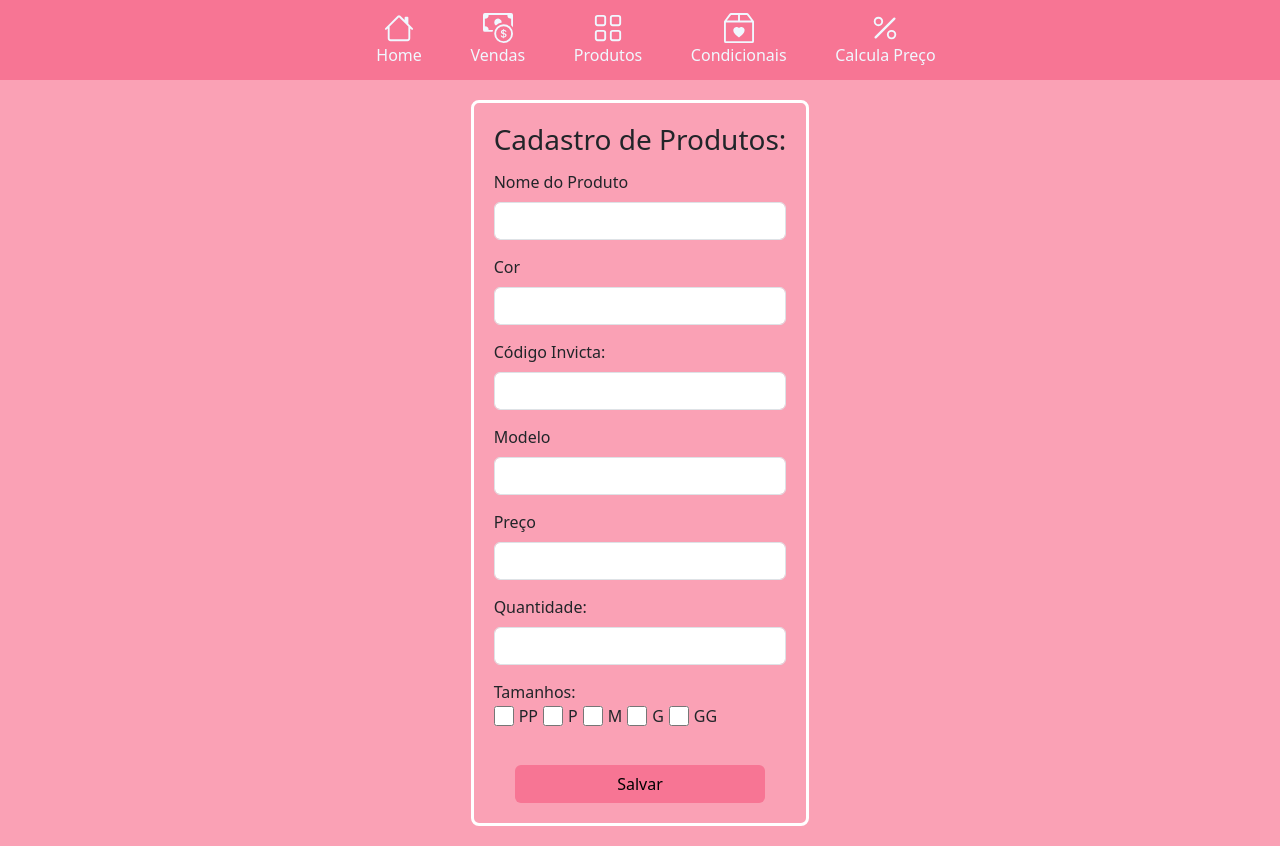
After one commit to Gabr1elaugus700/Sistema-de-Controle-de-Vendas, a PHP site: page /public/cadProd.php in a window 1280 px wide. The commit adds this page. Run offline with PHP 8.4, Linux system fonts and the light colour scheme.

Commit message:
Criação da tela de cadastro de prudutos; Função de caso mais de um tamanho selecionado, executa a mesma inclusão para outros tamanhos;

```diff
--- /dev/null
+++ b/public/cadProd.php
@@ -0,0 +1,77 @@
+<!DOCTYPE html>
+<html lang="pt-br">
+
+<head>
+    <meta charset="UTF-8">
+    <title>Consulta de vendas.</title>
+    <link href="https://cdn.jsdelivr.net/npm/bootstrap@5.3.0-alpha3/dist/css/bootstrap.min.css" rel="stylesheet" integrity="sha384-KK94CHFLLe+nY2dmCWGMq91rCGa5gtU4mk92HdvYe+M/SXH301p5ILy+dN9+nJOZ" crossorigin="anonymous">
+    <script src="https://cdn.jsdelivr.net/npm/bootstrap@5.3.0-alpha3/dist/js/bootstrap.bundle.min.js" integrity="sha384-ENjdO4Dr2bkBIFxQpeoTz1HIcje39Wm4jDKdf19U8gI4ddQ3GYNS7NTKfAdVQSZe" crossorigin="anonymous"></script>
+    <link rel="stylesheet" type="text/css" href="../style/cadProd.css">
+</head>
+
+<script>
+
+</script>
+
+
+<body class="body">
+    <header>
+        <div>
+            <?php
+
+            include '../public/index.php';
+            require_once('../config/conectaLocal.php');
+
+            ?>
+        </div>
+    </header>
+    <div class="cont">
+
+        <form class="formCad" action="../include/insertProd.php" method="post">
+            <H3>Cadastro de Produtos: </H3>
+            <div class="valores">
+                <label class="form-label label">Nome do Produto</label>
+                <input type="text" class="form-control" name="nomeProd">
+            </div>
+            <div class="valores">
+                <label class="form-label label">Cor </label>
+                <input type="text" class="form-control" name="cor">
+            </div>
+            <div class="valores">
+                <label class="form-label label">Código Invicta:</label>
+                <input type="text" class="form-control" name="id_prod">
+            </div>
+            <div class="valores">
+                <label class="form-label label">Modelo</label>
+                <input type="text" class="form-control" name="modelo">
+            </div>
+            <div class="valores">
+                <label class="form-label label">Preço</label>
+                <input type="text" class="form-control" name="precoUni">
+            </div>
+            <div class="valores">
+                <label class="form-label label">Quantidade:</label>
+                <input type="text" class="form-control" name="qtde">
+            </div>
+            <div class="valores">
+                <label class="label">Tamanhos:</label>
+                <div class="checkbox">
+                    <input type="checkbox" class="selec" name="opcoes[]" value="PP"> PP
+                    <input type="checkbox" class="selec" name="opcoes[]" value="P"> P
+                    <input type="checkbox" class="selec" name="opcoes[]" value="M"> M
+                    <input type="checkbox" class="selec" name="opcoes[]" value="G"> G
+                    <input type="checkbox" class="selec" name="opcoes[]" value="GG"> GG
+                </div>
+            </div>
+            <div class="botoes">
+                <button type="submit" class="btn botoes" style="background-color: #f77594; color: black">Salvar</button>
+            </div>
+        </form>
+    </div>
+
+
+
+
+</body>
+
+</html>
--- a/public/calculaPreco.php
+++ b/public/calculaPreco.php
@@ -56,7 +56,7 @@
 
     <div class="corpo">
         <div class="form">
-            <form class="formulario" id="form">
+            <form class="formulario" id="form" method="POST" action="../include/insertProd.php" >
                 <h3>Calculo de Desconto</h3>
                 <div class="mb-3">
                     <label for="valorTotal" class="form-label">Valor Total:</label>
--- /dev/null
+++ b/style/cadProd.css
@@ -0,0 +1,49 @@
+html{
+    background-color: #faa1b5;
+}
+.cont{
+    background-color: #faa1b5;
+    display: flex;
+    align-items: center;
+    justify-content: center;
+    flex-direction: column;
+    padding: 20px;
+    max-height: 50%;
+}
+
+.formCad{
+    display: flex;
+    align-items: center;
+    justify-content: center;
+    flex-direction: column;
+    padding: 20px;
+    border-radius: 8px;
+    border: 3px solid rgb(255, 255, 255);
+    gap: 5px;
+
+}
+
+.valores{
+    display: flex;
+    flex-direction: column;
+    width: 100%;
+    height: 80px;
+}
+
+.checkbox{
+    display: flex;
+    flex-direction: row;
+    align-items: center;
+    gap: 5px;
+
+}
+
+.selec{
+    align-items: center;
+    width: 20px;
+    height: 20px;
+}
+
+.botoes{
+    width: 250px;
+}
```
Also changed, not shown: include/insertProd.php (added, +75 -0 lines).
